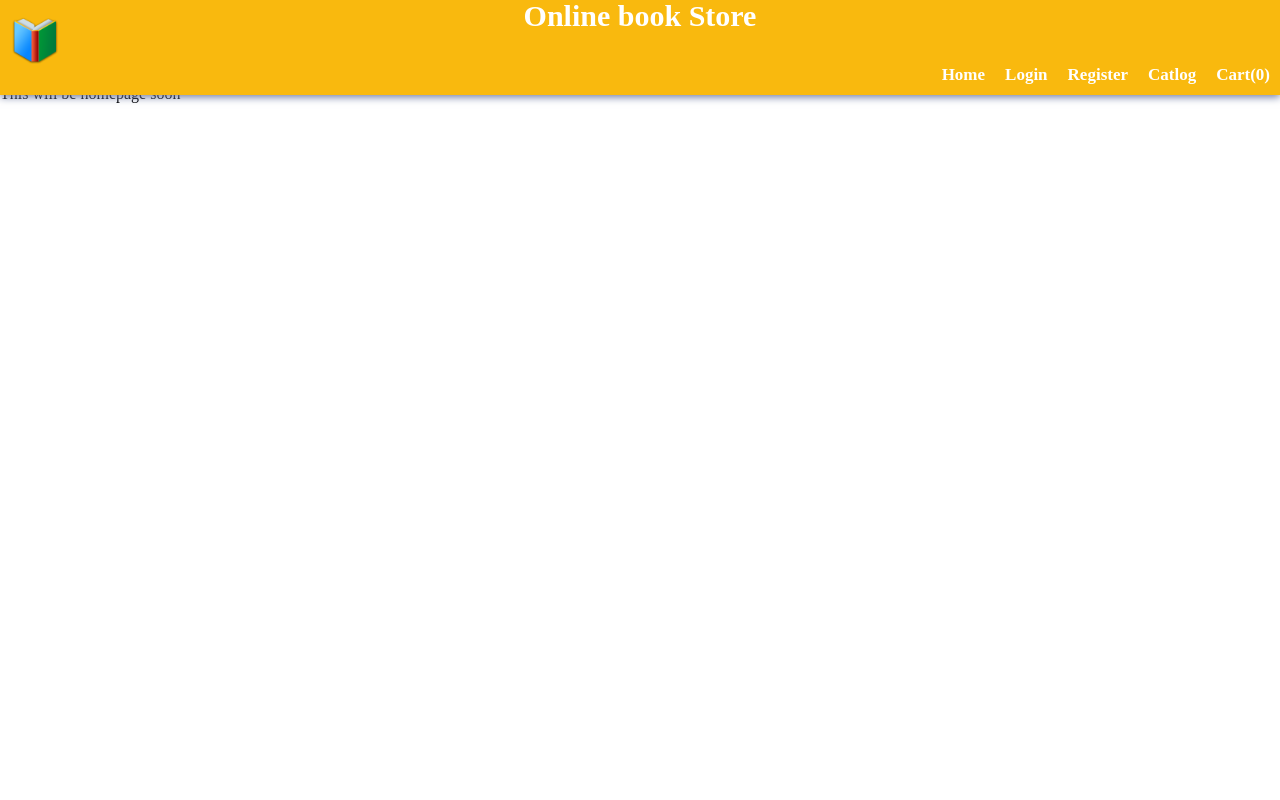
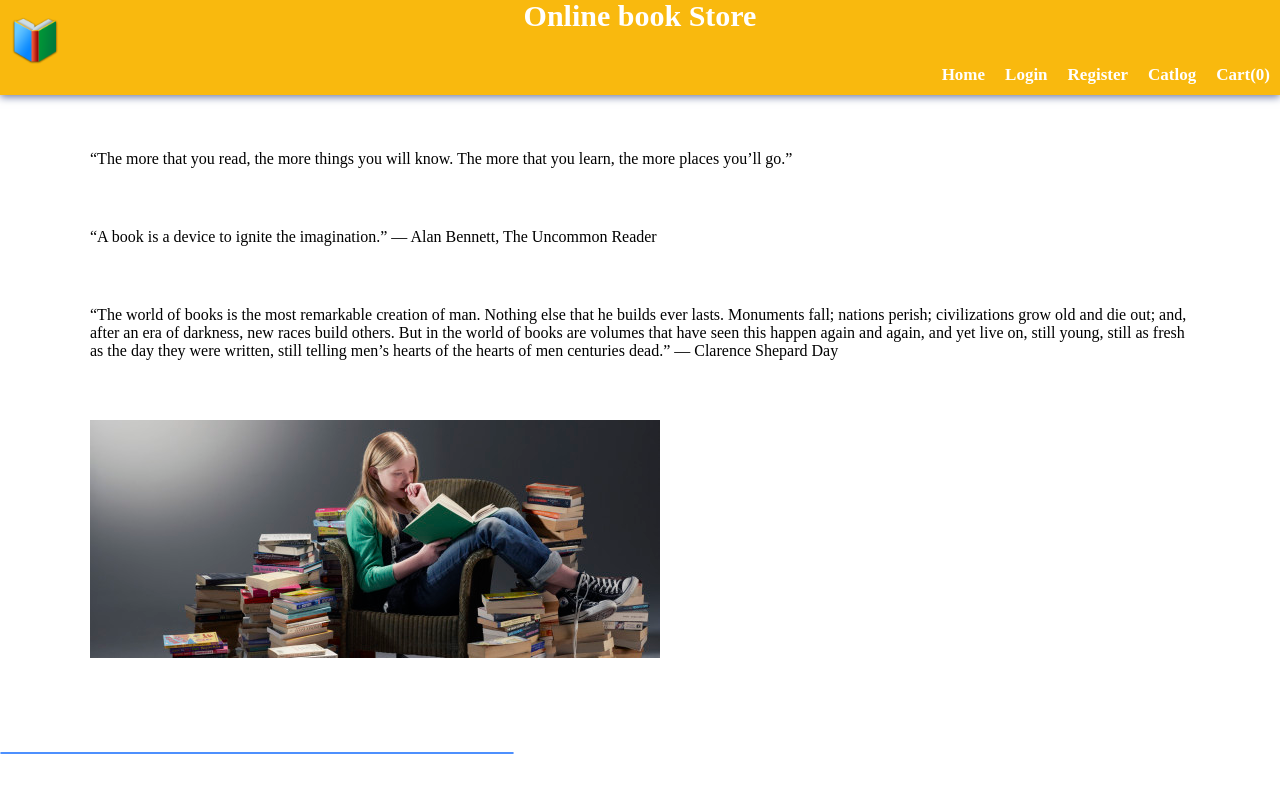
Before and after one commit to mbsyaswanth/Online-Book-Store, a PHP site: page / in a window 1280 px wide. Run offline with PHP 8.4, Linux system fonts and the light colour scheme; data comes from the database, SQL or seed files in the repository.

Commit message:
All are now working, fixed catlog doesnt show up
Now, using ajax to solve the catlog doesnt show up problem. The problem caused due to refresh page
added some content to home page

```diff
--- a/Yaswanth/index.php
+++ b/Yaswanth/index.php
@@ -19,7 +19,7 @@ session_start();
 
 
     function display(a) {
-      console.log("i was clicked");
+      console.log("i was clicked"+a);
       var b=["home","login","register","catlog","cart"];
       for (var i = 0; i < b.length; i++) {
         document.getElementById(b[i]).style.display="none";
@@ -28,9 +28,19 @@ session_start();
 
     };
 
+    // function urlhandle() {
+    //   if(location.search=="?c=cse")
+    //   {
+    //     console.log("match found");
+    //     display('catlog');
+    //   }
+    // }
+    // urlhandle();
+
 	</script>
   <script>
-   function loadDoc(b,page,t) {
+   function loadD(b,page,t) {
+     console.log('loadDoc is clicked');
      var xhttp = new XMLHttpRequest();
      xhttp.onreadystatechange = function() {
        if (this.readyState == 4 && this.status == 200) {
@@ -40,10 +50,24 @@ session_start();
      xhttp.open("GET", page , t);
      xhttp.send();
    }
-   if(<?php echo "$a"; ?>){
+ </script>
+  <script>
+   function loadDoc(b,page,t) {
+     console.log('loadDoc is clicked');
+     var xhttp = new XMLHttpRequest();
+     xhttp.onreadystatechange = function() {
+       if (this.readyState == 4 && this.status == 200) {
+         document.getElementById(b).innerHTML =this.responseText;
+       }
+     };
+     xhttp.open("GET", page , t);
+     xhttp.send();
+   }
+   if(<?php echo $a; ?>){
      loadDoc("login",'account.php','true');
    }
  </script>
+
  </head>
  <body>
  <?php
@@ -67,16 +91,16 @@ session_start();
       <li> <a onclick="display('home')">Home</a> </li>
       <li> <a onclick="display('login')"><?php echo "$user_status"; ?></a> </li>
       <li> <a onclick="display('register')">Register</a> </li>
-      <li class="dropdown_parent"> <a onclick="display('catlog')">Catlog</a>
+      <li class="dropdown_parent "> <a onclick="display('catlog')">Catlog</a>
         <div class="dropdown">
           <ul>
-            <li onclick="display('catlog')"> <a href="?c=cse">CSE</a></li>
-            <li onclick="display('catlog')"> <a href="?c=ece">ECE</a>  </li>
-            <li onclick="display('catlog')"> <a href="?c=mech">MECH</a> </li>
+            <li> <a onclick="display('catlog'); loadD('catlog','book_box.php?c=cse','true'); ">CSE</a></li>
+            <li> <a onclick="display('catlog'); loadD('catlog','book_box.php?c=ece','true');">ECE</a>  </li>
+            <li> <a onclick="display('catlog'); loadD('catlog','book_box.php?c=mech','true');">MECH</a> </li>
           </ul>
         </div>
       </li>
-      <li onclick="display('cart')"> <a href="?viewcart=1">Cart(<?php echo $cart; ?>)</a> </li>
+      <li onclick=""> <a onclick="loadD('cart','viewcart.php?viewcart=1','true'); display('cart')">Cart(<?php echo $cart; ?>)</a> </li>
       <div class="nav-btn">
          <label>
             <span></span>
@@ -101,8 +125,27 @@ session_start();
   </div>
    </form>
  </div>
- <div id="home">
-   <p>This will be homepage soon</p>
+ <div id="home" class="">
+   <div class="homepage">
+     <div>
+     <div class="quotes">
+       <p>       “The more that you read, the more things you will know. The more that you learn, the more places you’ll go.”
+</p>
+     </div>
+     <div class="quotes">
+       <p>“A book is a device to ignite the imagination.” ― Alan Bennett, The Uncommon Reader</p>
+     </div>
+     <div class="quotes">
+       <p>“The world of books is the most remarkable creation of man. Nothing else that he builds ever lasts. Monuments fall; nations perish; civilizations grow old and die out; and, after an era of darkness, new races build others. But in the world of books are volumes that have seen this happen again and again, and yet live on, still young, still as fresh as the day they were written, still telling men’s hearts of the hearts of men centuries dead.” — Clarence Shepard Day</p>
+     </div>
+     <div class="quotes">
+       <img src="images/home.jpg" alt="">
+     </div>
+   </div>
+ </div>
+   <div class="displaybook">
+
+   </div>
  </div>
  <div id="register">
     <?php
@@ -151,20 +194,11 @@ session_start();
  </div>
  <div id="catlog">
    <p>We are building this catlog page</p>
-  <?php
-    $cat=htmlspecialchars(isset($_GET["c"]));
-    if($cat){
-     include 'book_box.php';
-   }
-    ?>
+
  </div>
  <div id="cart">
-   <?php
-   $viewcart=htmlspecialchars(isset($_GET["viewcart"]));
-   if($viewcart){
-    include 'viewcart.php';
-  }
-    ?>
+   <p>in cart page</p>
+
  </div>
 </section>
  </body>
--- a/Yaswanth/rem_cart.php
+++ b/Yaswanth/rem_cart.php
@@ -8,8 +8,12 @@ $query="DELETE FROM `cart` WHERE cart_id='$id'";
 $result=mysqli_query($connect,$query);
 if($result){
   echo "successfully deleted from cart";
+  echo "<script>alert('Successfully removed from cart');</script>";
+  echo "<script>window.location.href = 'index.php';</script>";
 }else{
   echo "failed to delete";
+  echo "<script>alert('failed to delete from cart');</script>";
+  echo "<script>window.location.href = 'index.php';</script>";
 }
 
 ?>
--- a/Yaswanth/style.css
+++ b/Yaswanth/style.css
@@ -37,6 +37,22 @@ html{
 	display: flex;
 	flex-flow: column;
 
+}
+.homepage{
+margin: 30px;
+padding: 20px;
+
+}
+.quotes{
+	padding: 20px;
+	margin:20px;
+	border-radius: 4px;
+}
+
+.displaybook{
+	width:40%;
+	border: 1px solid #4d90fe;
+	border-radius: 2px;
 }
 
  .fo {
@@ -102,7 +118,6 @@ section{
 
 /* end */
 
-
 #register, #catlog, #login, #cart {
 	display: none;
 }
--- a/Yaswanth/stylenav.css
+++ b/Yaswanth/stylenav.css
@@ -16,15 +16,22 @@ nav > ul{
 }
 
 .navmargin{
-  margin-top:85px;
+  margin-top:90px;
 }
 
 nav ul li{
-	padding:10px;
 	color:white;
 	cursor:pointer;
 	font-size: 17px;
   font-weight: 900;
+}
+nav ul li a{
+	padding: 10px;
+	display: block;
+	color: inherit;
+	text-decoration: none;
+}
+
 }
 a{
 	color: inherit;
@@ -39,13 +46,13 @@ nav li:hover {
 	position: absolute;
 	top: 100%;
 }
-.dropdown ul li{
+/* .dropdown ul li{
 	padding: 0px;
 }
 .dropdown ul a{
 	display: block;
 	padding: 10px;
-}
+} */
 
 .heading{
 	text-align: center;
```
Also changed, not shown: Yaswanth/book_box.php (+6 -35 lines), Yaswanth/viewcart.php (+6 -3 lines), Yaswanth/images/civil/ce.jpg (added), Yaswanth/images/civil/ct.jpg (added), Yaswanth/images/civil/datac (2).jpg (added), Yaswanth/images/civil/ss.jpg (added), Yaswanth/images/ece/ac.jpg (added), Yaswanth/images/ece/ece1.jpg (added), Yaswanth/images/ece/ece6.jpg (added), Yaswanth/images/ece/ece6.png (added), Yaswanth/images/eee/ece3.jpg (added), Yaswanth/images/eee/ee.jpg (added), Yaswanth/images/eee/epg.jpg (added), Yaswanth/images/eee/ps.jpg (added), 1 more files.
